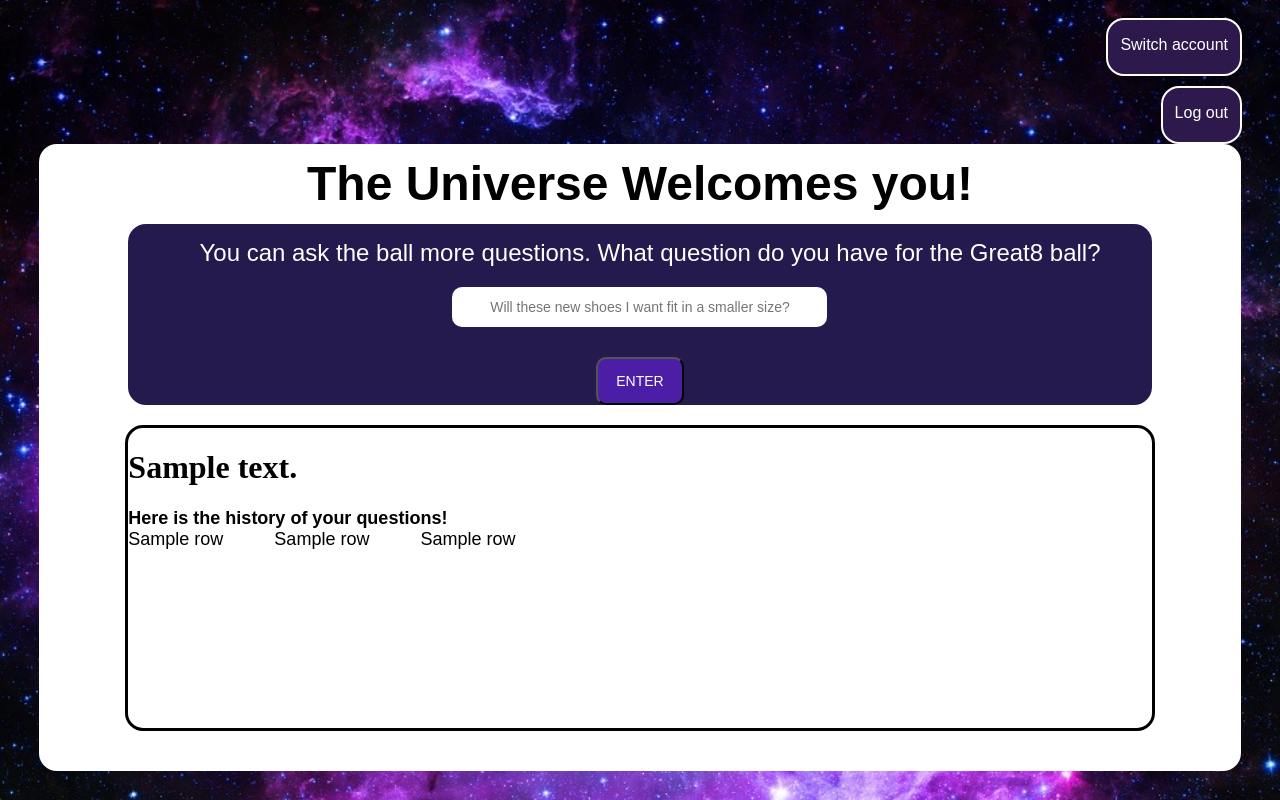
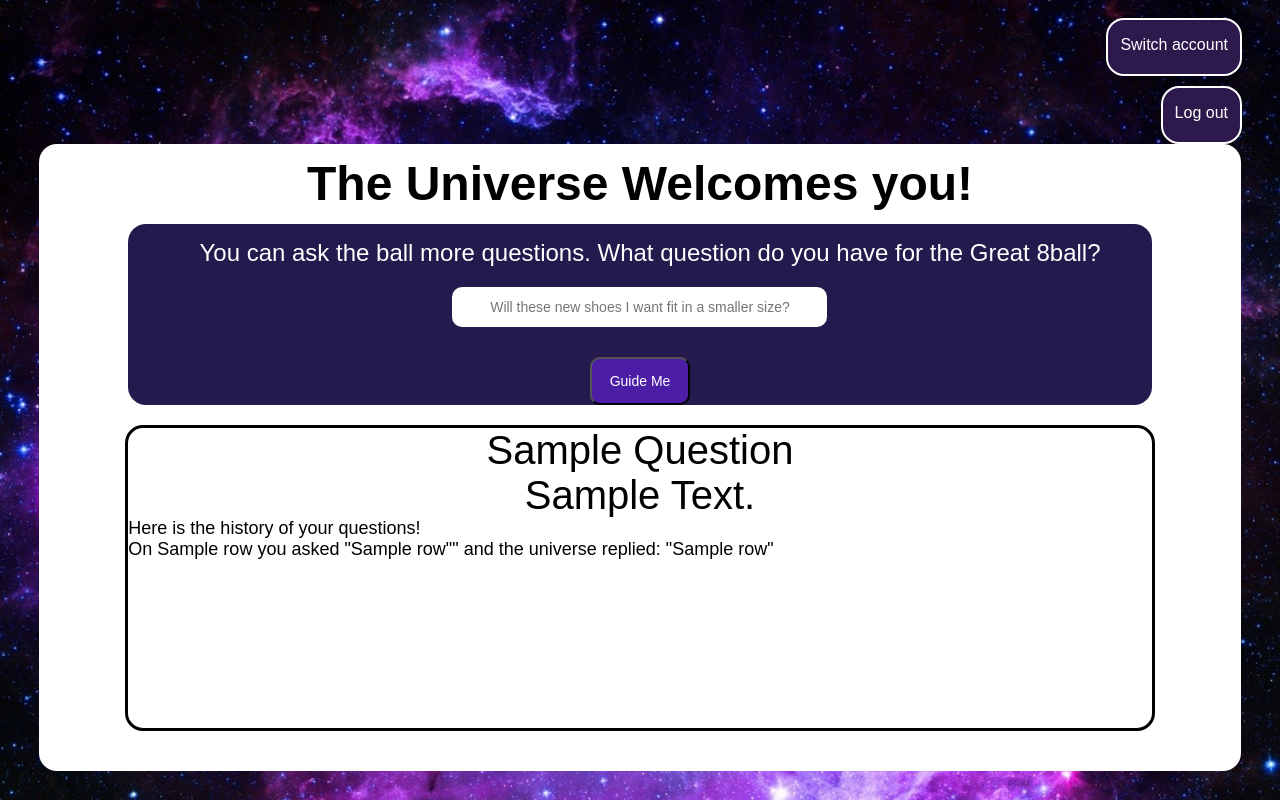
Before and after one commit to cloud-leon/Magic_8ball, a Flask app: template view/templates/user-page.html in a window 1280 px wide. Run offline with Flask 2, Linux system fonts and the light colour scheme; the template is opened without the code that fills it: most values are stand-ins (such as "Sample title", 1, 10 or a date in 2020).

Commit message:
some front end changes

```diff
--- a/model/GetAnswer.py
+++ b/model/GetAnswer.py
@@ -75,6 +75,10 @@ def user_exists(email):
 
 
 def insert_question(user_id, question, answer):
+    if answer == 'This is not a valid question':
+        print('returning')
+        return
+    print('not returning')
     conn = get_connection('database.db')
     cursor = conn.cursor()
     command = ("INSERT INTO questions(user_id, question, answer, date)" +
@@ -85,7 +89,7 @@ def insert_question(user_id, question, answer):
 
 def is_question(question):
     question_words = ['will', 'is', 'did', 'would', "who", "what", "where", "when",
-    "how", "why", "can", "may", "won't","doesn't"]
+    "how", "why", "can", "may", "won't","doesn't", 'should']
     for word in question_words:
         if word in str(question).lower():
             has_question_word = True
--- a/view/main.py
+++ b/view/main.py
@@ -15,9 +15,12 @@ create_tables()
 @app.route("/", methods=['GET', 'POST'])
 def home():
     if request.method == 'POST':
-        answer = get_answer(request.form['question'])
-        return render_template('home.html', subtitle='Home Page', text='This is the home page', answer=answer)
-    return render_template('home.html', subtitle='Home Page', text='This is the home page')
+        question = request.form['question']
+        if '?' not in question:
+            question += '?'
+        answer = get_answer(question)
+        return render_template('home.html', subtitle='Home Page', text='This is the home page', question=question, answer=answer)
+    return render_template('home.html', subtitle='Home Page', text='This is the home page', question='What does the universe have in store for you?', answer='Hit guide me to find out!')
 
 
 # Page to register for an account
@@ -34,6 +37,7 @@ def register():
         return redirect(url_for('user'))
     return render_template('register.html', title='Register')
 
+
 # User Home Page
 @app.route("/user", methods=['GET', 'POST'])
 def user_home():
@@ -43,10 +47,13 @@ def user_home():
         flash("You must be logged in to reach this page")
         return redirect(url_for('home'))
     if request.method == 'POST' and 'question' in request.form:
-        answer = get_answer(request.form['question'])
-        insert_question(id, request.form['question'], answer)
-        return render_template('user-page.html', answer=answer, data=data)
-    return render_template('user-page.html',  data=data)
+        question = request.form['question']
+        if '?' not in question:
+            question += '?'
+        answer = get_answer(question)
+        insert_question(id, question, answer)
+        return render_template('user-page.html', question=question, answer=answer, data=data)
+    return render_template('user-page.html',  data=data, question='What does the universe have in store for you?', answer='Hit guide me to find out!')
 
 
 
@@ -72,8 +79,12 @@ def user():
         flash("You must be logged in to reach this page")
         return redirect(url_for('home'))
     if request.method == 'POST' and 'question' in request.form:
+        question = request.form['question']
+        if '?' not in question:
+            question.append('?')
+        print(question)
         answer = get_answer(request.form['question'])
-        insert_question(id, request.form['question'], answer)
+        insert_question(id, question, answer)
         return render_template('user.html', subtitle='User Page', text='This is your personal page', answer=answer, data=data)
     return render_template('user.html', subtitle='User Page', text='This your personal page', data=data)
 
--- a/view/static/layout.css
+++ b/view/static/layout.css
@@ -84,16 +84,52 @@ p {
 .answer {
     overflow: visible;
     color: white;
+    text-align: center;
+    text-shadow: #000;
+    font-size: 2.5em;
+    text-transform: capitalize;
+    padding: auto;
+    background-color: #000;
+    width: 50%;
+    margin: auto;
+    font-family: 'Varela Round', sans-serif;
+}
+
+.answer_2 {
+    overflow: visible;
+    color: black;
+    text-align: center;
+    text-shadow: #000;
+    font-size: 2.5em;
+    text-transform: capitalize;
+    padding: auto;
+    background-color: white;
+    width: 50%;
+    margin: auto;
+    font-family: 'Varela Round', sans-serif;
+}
+
+,div-past-qs {
+    font-family: 'Varela Round', sans-serif;
+}
+
+.registration_form {
+    margin: auto;
+    width: 10%;
+    padding-top: 10px;
 }
 
 .answers {
     color:#000;
     overflow: visible;
+    font-family: 'Varela Round', sans-serif;
 }
 
 .history {
     color:#000;
     text-align: justify;
+    overflow-y: auto;
+    font-family: 'Varela Round', sans-serif;
 }
 
 .div-whiteball {
--- a/view/templates/home.html
+++ b/view/templates/home.html
@@ -38,9 +38,10 @@ also has links to signup/login to account -->
             </form>
         </div>
     </div>
-    <h1 class="answer">
+    <div class="answer">
+        {{question}}<br>
         {{answer}}
-    </h1>
+    </div>
     </span>
 </body>
 </html>
--- a/view/templates/user-page.html
+++ b/view/templates/user-page.html
@@ -15,20 +15,21 @@
     <div class="div-user-space">
         <h1 class="heading">The Universe Welcomes you!</h1>
         <div class="div-user-qs">
-        <p class="caption">You can ask the ball more questions. What question do you have for the Great8 ball?</p>
+        <p class="caption">You can ask the ball more questions. What question do you have for the Great 8ball?</p>
         <form method="POST" action="">
             <input id="question" name="question" type="text" class="text-field" maxlength="75" placeholder="Will these new shoes I want fit in a smaller size?" required>
-            <input type="submit" class="sumbit-button" value="ENTER">
+            <input type="submit" class="sumbit-button" value="Guide Me">
             </form>
         </div>
         <div class="div-past-qs">
-            <h1 class="history">
+            <div class="answer_2">
+                {{question}}<br>
                 {{answer}}
-            </h1>
+            </div>
             <p class="history">
-            <b>Here is the history of your questions!</b><br>
+            Here is the history of your questions!<br>
             {% for row in data %}
-            {{row[2]}} &emsp; &emsp; {{row[3]}} &emsp; &emsp; {{row[4]}}
+            On {{row[4]}} you asked "{{row[2]}}"" and the universe replied: "{{row[3]}}"
             <br>
             {% endfor %}
             </p>
--- a/view/templates/user.html
+++ b/view/templates/user.html
@@ -31,7 +31,7 @@
             </form>
         </div>
     </div>
-    <h1 class="history">
+    <div class="history">
         {{answer}}
     </h1>
     <p class="history">
```
Also changed, not shown: view/database.db.
